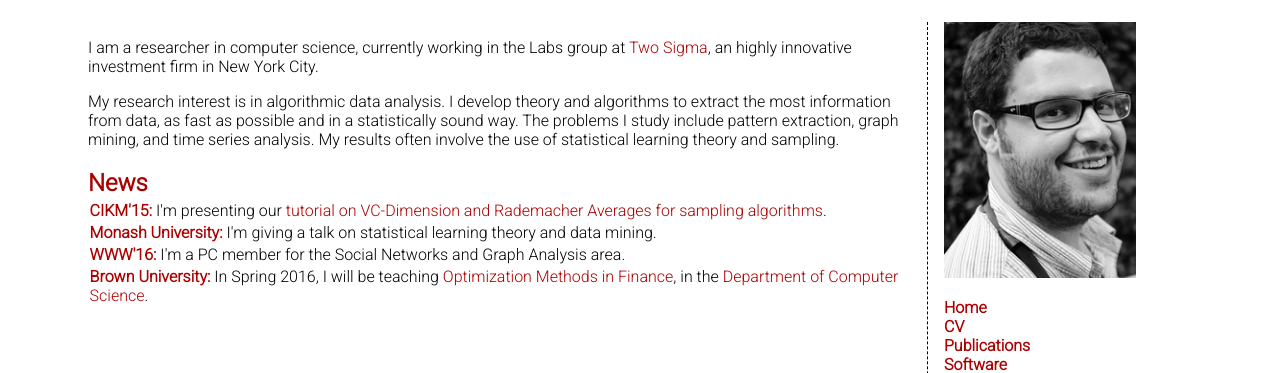
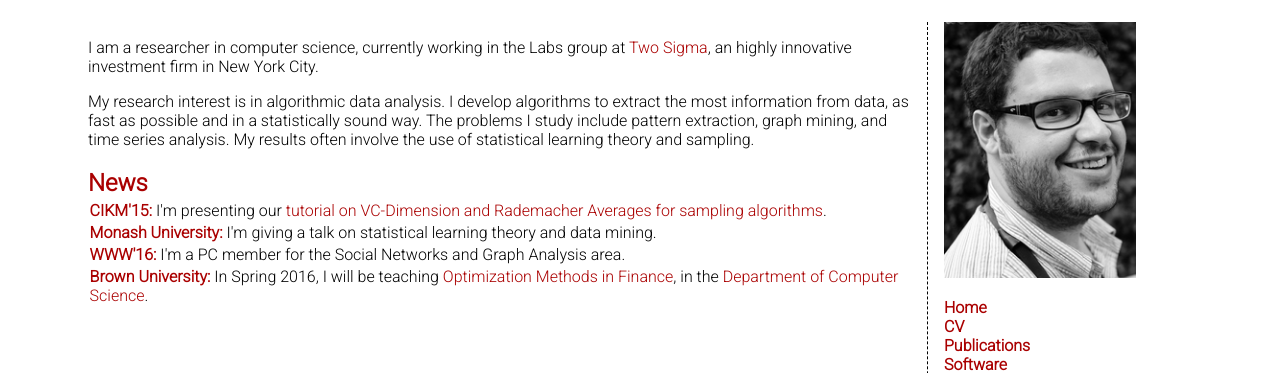
Before and after one commit to rionda/rionda.to, a PHP site: page / in a window 1280 px wide. Shown: the part 59-432 px from the top of the page. Run offline with PHP 8.4, Linux system fonts and the light colour scheme.

Commit message:
More updates to research description.

```diff
--- a/index.php
+++ b/index.php
@@ -4,8 +4,8 @@
 				Labs group at <a href="http://www.twosigma.com/">Two Sigma</a>, an highly
 				innovative investment firm in New York City.</p>
 				<p>My research interest is in algorithmic data analysis. I develop
-				theory and algorithms to extract the most information from data, as
-				fast as possible and in a statistically sound way. The problems I study
+				algorithms to extract the most information from data, as fast as
+				possible and in a statistically sound way. The problems I study
 				include pattern extraction, graph mining, and time series analysis. My
 				results often involve the use of statistical learning theory and
 				sampling.</p>
```
